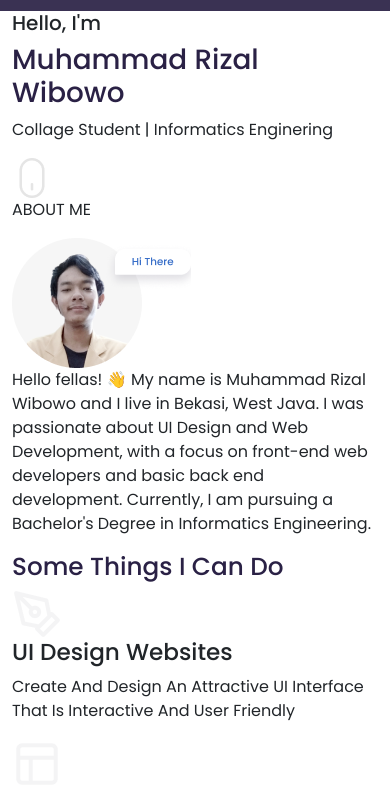
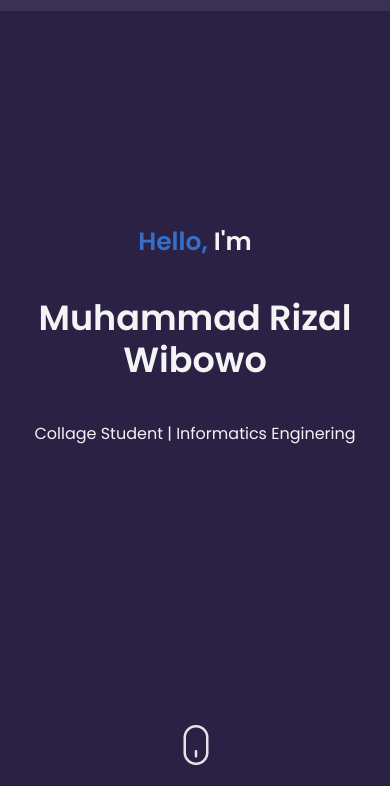
Before and after one commit to rzlwbo1/rzlwbo1.github.io, a website: page index.html in a window 390 px wide. Shown: the part 44-830 px from the top of the page. Drawn offline with nearby package versions, Linux system fonts and the light colour scheme.

Commit message:
hero mobile done

```diff
--- a/bootstrap/style.scss
+++ b/bootstrap/style.scss
@@ -5,6 +5,8 @@ $light: #F4F4F5;
 
 body {
   font-family: 'Poppins', sans-serif;
+  overflow-x: hidden;
+  scroll-behavior: smooth;
 }
 
 nav {
@@ -70,3 +72,58 @@ nav {
   }
 
 }
+
+
+.my-hero {
+  height: calc(100vh - 50px);
+  border: 1px solid transparent;
+
+  .content-hero {
+    // transform: translateY(50%);
+    margin-top: 50%;
+    min-height: 300px;
+    text-align: center;
+  }
+
+  h5 {
+    font-size: 25px;
+    font-weight: 600;
+  }
+
+  h1 {
+    font-size: 35px;
+    font-weight: 600;
+  }
+
+  p {
+    font-weight: 400;
+  }
+
+  .icon-mouse {
+    display: block;
+    position: absolute;
+    z-index: 2;
+    bottom: 50px;
+    left: 45%;
+    text-align: center;
+    animation-name: dribble;
+    animation-duration: 2s;
+    animation-iteration-count: infinite;
+    cursor: pointer;
+  }
+
+
+}
+
+
+@keyframes dribble {
+  0%{
+    transform: translateY(0);
+  }
+  50%{
+    transform: translateY(15px);
+  }
+  100% {
+    transform: translateY(0);
+  }
+}
--- a/index.html
+++ b/index.html
@@ -29,21 +29,25 @@
    </div>
   </nav>
 
+  <div class="my-hero bg-primary">
+    <div class="container">
+      <div class="content-hero d-flex flex-column justify-content-evenly align-items-center">
+        <h5 class="text-light"><span class="text-secondary">Hello, </span>I'm</h5>
+        <h1 class="text-light">Muhammad Rizal Wibowo</h1>
+        <p class="text-light">Collage Student | Informatics Enginering</p>
+      </div>
+      <a href="#main" class="text-reset">
+        <img src="assets/mouse.png" alt="icons mouse" class="icon-mouse">
+      </a>
+    </div>
+  </div>
+
   <div class="container">
-
-    <div class="my-hero">
-      <h5><span>Hello, </span>I'm</h5>
-      <h1 class="text-primary">Muhammad Rizal Wibowo</h1>
-      <p>Collage Student | Informatics Enginering</p>
-
-      <img src="assets/mouse.png" alt="icons mouse">
-    </div>
-
     <div class="my-parallax">
       <p>ABOUT ME</p>
     </div>
 
-    <section class="me-main">
+    <section class="me-main" id="main">
       <div class="profile">
         <img src="assets/profile.png" alt="my photo">
       </div>
```
Also changed, not shown: bootstrap/style.css, 1 other file.
